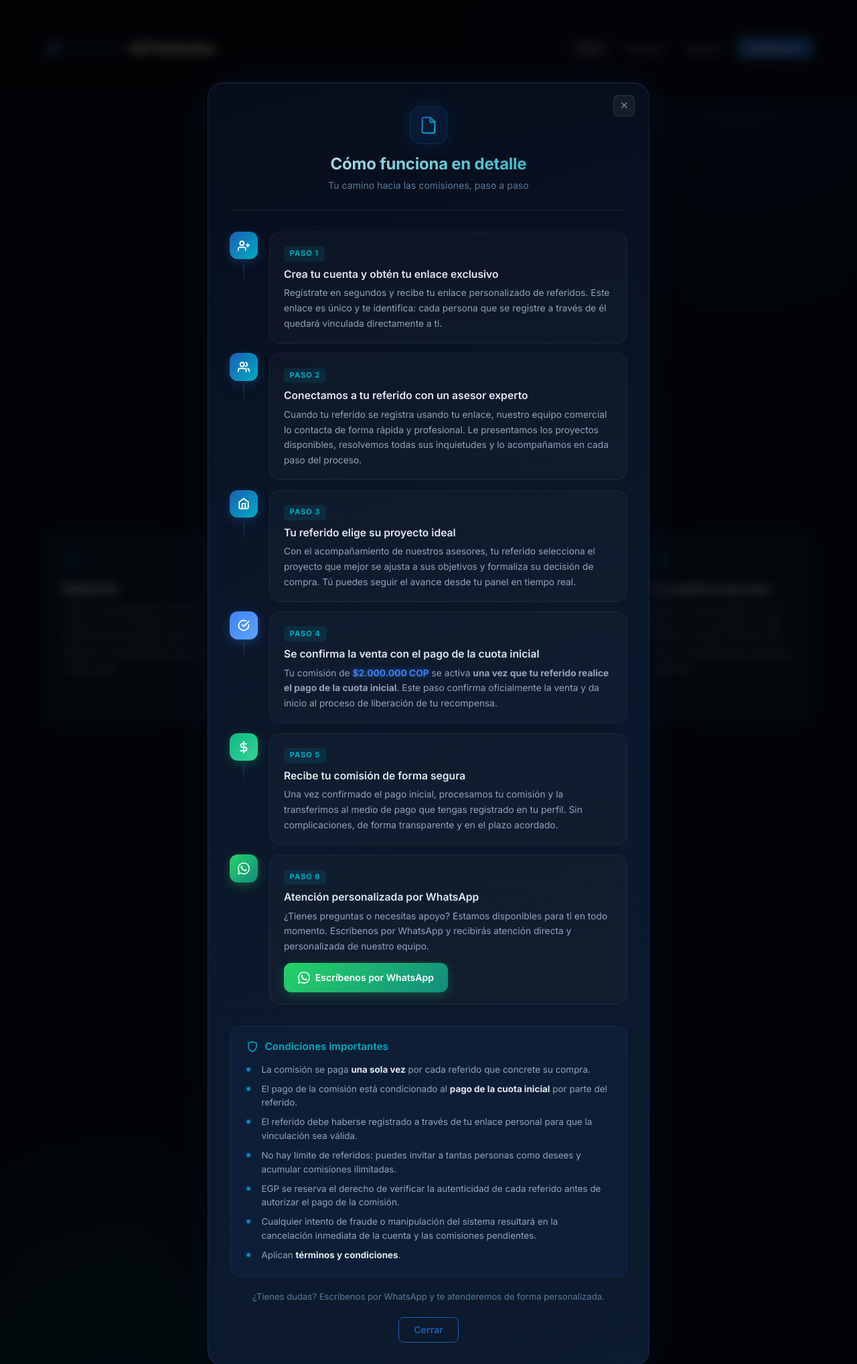
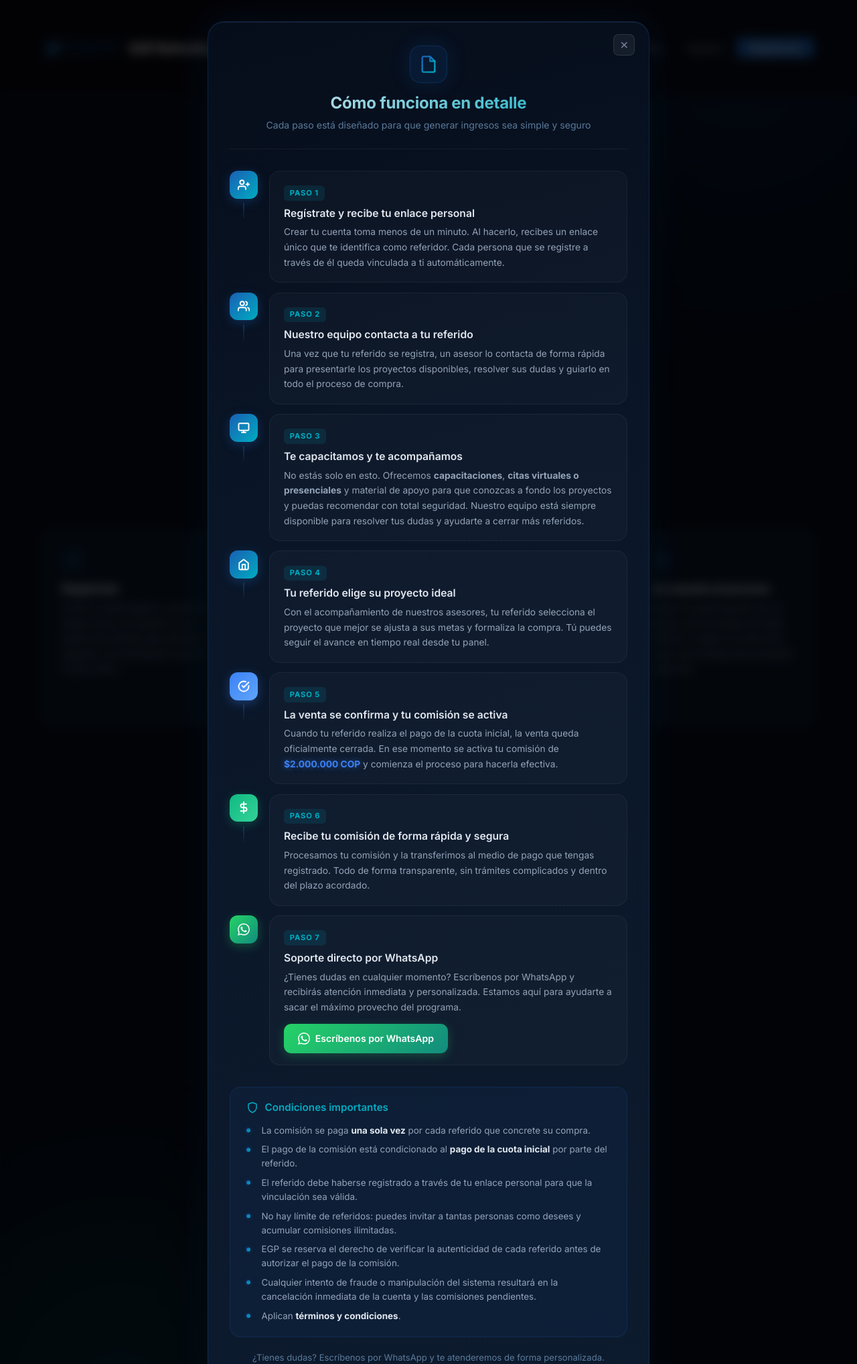
Before and after one commit to DiegoAndresMtz/EGP-referidos, a FastAPI app: page / in a window 1280 px wide, after a click on "Ver más detalles del proceso". Shown: the top 2037 px of the page at 67% size. Run offline with FastAPI, Linux system fonts and the light colour scheme.

Commit message:
se mejoro la redaccion

```diff
--- a/templates/home.html
+++ b/templates/home.html
@@ -82,7 +82,7 @@
                 </svg>
             </div>
             <h2 class="modal-main-title">Cómo funciona en detalle</h2>
-            <p class="modal-subtitle">Tu camino hacia las comisiones, paso a paso</p>
+            <p class="modal-subtitle">Cada paso está diseñado para que generar ingresos sea simple y seguro</p>
         </div>
 
         <!-- Timeline -->
@@ -104,9 +104,10 @@
                 </div>
                 <div class="modal-step-content">
                     <span class="modal-step-number">Paso 1</span>
-                    <h4>Crea tu cuenta y obtén tu enlace exclusivo</h4>
-                    <p>Regístrate en segundos y recibe tu enlace personalizado de referidos. Este enlace es único y te
-                        identifica: cada persona que se registre a través de él quedará vinculada directamente a ti.</p>
+                    <h4>Regístrate y recibe tu enlace personal</h4>
+                    <p>Crear tu cuenta toma menos de un minuto. Al hacerlo, recibes un enlace único que te identifica
+                        como referidor. Cada persona que se registre a través de él queda vinculada a ti
+                        automáticamente.</p>
                 </div>
             </div>
 
@@ -126,14 +127,36 @@
                 </div>
                 <div class="modal-step-content">
                     <span class="modal-step-number">Paso 2</span>
-                    <h4>Conectamos a tu referido con un asesor experto</h4>
-                    <p>Cuando tu referido se registra usando tu enlace, nuestro equipo comercial lo contacta de forma
-                        rápida y profesional. Le presentamos los proyectos disponibles, resolvemos todas sus inquietudes
-                        y lo acompañamos en cada paso del proceso.</p>
+                    <h4>Nuestro equipo contacta a tu referido</h4>
+                    <p>Una vez que tu referido se registra, un asesor lo contacta de forma rápida para presentarle los
+                        proyectos disponibles, resolver sus dudas y guiarlo en todo el proceso de compra.</p>
                 </div>
             </div>
 
             <!-- Step 3 -->
+            <div class="modal-step fade-step">
+                <div class="modal-step-left">
+                    <div class="modal-step-badge">
+                        <svg width="18" height="18" viewBox="0 0 24 24" fill="none" stroke="currentColor"
+                            stroke-width="2.5" stroke-linecap="round" stroke-linejoin="round">
+                            <rect x="2" y="3" width="20" height="14" rx="2" ry="2" />
+                            <line x1="8" y1="21" x2="16" y2="21" />
+                            <line x1="12" y1="17" x2="12" y2="21" />
+                        </svg>
+                    </div>
+                    <div class="modal-timeline-line"></div>
+                </div>
+                <div class="modal-step-content">
+                    <span class="modal-step-number">Paso 3</span>
+                    <h4>Te capacitamos y te acompañamos</h4>
+                    <p>No estás solo en esto. Ofrecemos <strong>capacitaciones</strong>, <strong>citas virtuales o
+                            presenciales</strong> y material de apoyo para que conozcas a fondo los proyectos y puedas
+                        recomendar con total seguridad. Nuestro equipo está siempre disponible para resolver tus dudas y
+                        ayudarte a cerrar más referidos.</p>
+                </div>
+            </div>
+
+            <!-- Step 4 -->
             <div class="modal-step fade-step">
                 <div class="modal-step-left">
                     <div class="modal-step-badge">
@@ -146,11 +169,11 @@
                     <div class="modal-timeline-line"></div>
                 </div>
                 <div class="modal-step-content">
-                    <span class="modal-step-number">Paso 3</span>
+                    <span class="modal-step-number">Paso 4</span>
                     <h4>Tu referido elige su proyecto ideal</h4>
                     <p>Con el acompañamiento de nuestros asesores, tu referido selecciona el proyecto que mejor se
-                        ajusta a sus objetivos y formaliza su decisión de compra. Tú puedes seguir el avance desde tu
-                        panel en tiempo real.</p>
+                        ajusta a sus metas y formaliza la compra. Tú puedes seguir el avance en tiempo real desde tu
+                        panel.</p>
                 </div>
             </div>
 
@@ -167,12 +190,12 @@
                     <div class="modal-timeline-line"></div>
                 </div>
                 <div class="modal-step-content">
-                    <span class="modal-step-number">Paso 4</span>
-                    <h4>Se confirma la venta con el pago de la cuota inicial</h4>
-                    <p>Tu comisión de <strong
-                            style="color:#3b82f6; text-shadow: 0 0 10px rgba(59,130,246,0.6);">$2.000.000 COP</strong>
-                        se activa <strong>una vez que tu referido realice el pago de la cuota inicial</strong>. Este
-                        paso confirma oficialmente la venta y da inicio al proceso de liberación de tu recompensa.</p>
+                    <span class="modal-step-number">Paso 5</span>
+                    <h4>La venta se confirma y tu comisión se activa</h4>
+                    <p>Cuando tu referido realiza el pago de la cuota inicial, la venta queda oficialmente cerrada. En
+                        ese momento se activa tu comisión de <strong
+                            style="color:#3b82f6; text-shadow: 0 0 10px rgba(59,130,246,0.6);">$2.000.000 COP</strong> y
+                        comienza el proceso para hacerla efectiva.</p>
                 </div>
             </div>
 
@@ -189,11 +212,10 @@
                     <div class="modal-timeline-line"></div>
                 </div>
                 <div class="modal-step-content">
-                    <span class="modal-step-number">Paso 5</span>
-                    <h4>Recibe tu comisión de forma segura</h4>
-                    <p>Una vez confirmado el pago inicial, procesamos tu comisión y la transferimos al medio de pago que
-                        tengas registrado en tu perfil. Sin complicaciones, de forma transparente y en el plazo
-                        acordado.</p>
+                    <span class="modal-step-number">Paso 6</span>
+                    <h4>Recibe tu comisión de forma rápida y segura</h4>
+                    <p>Procesamos tu comisión y la transferimos al medio de pago que tengas registrado. Todo de forma
+                        transparente, sin trámites complicados y dentro del plazo acordado.</p>
                 </div>
             </div>
 
@@ -208,10 +230,10 @@
                     </div>
                 </div>
                 <div class="modal-step-content">
-                    <span class="modal-step-number">Paso 6</span>
-                    <h4>Atención personalizada por WhatsApp</h4>
-                    <p>¿Tienes preguntas o necesitas apoyo? Estamos disponibles para ti en todo momento. Escríbenos por
-                        WhatsApp y recibirás atención directa y personalizada de nuestro equipo.</p>
+                    <span class="modal-step-number">Paso 7</span>
+                    <h4>Soporte directo por WhatsApp</h4>
+                    <p>¿Tienes dudas en cualquier momento? Escríbenos por WhatsApp y recibirás atención inmediata y
+                        personalizada. Estamos aquí para ayudarte a sacar el máximo provecho del programa.</p>
                     <a href="https://wa.me/573001234567?text=Hola%2C%20quiero%20recibir%20atenci%C3%B3n%20personalizada%20para%20mis%20referidos"
                         target="_blank" class="btn-whatsapp">
                         <svg width="18" height="18" viewBox="0 0 24 24" fill="currentColor">
@@ -531,6 +553,10 @@
         animation-delay: 0.50s;
     }
 
+    .modal-overlay.active .fade-step:nth-child(7) {
+        animation-delay: 0.58s;
+    }
+
     @keyframes fadeStepIn {
         from {
             opacity: 0;
```
Also changed, not shown: 1 other file.
